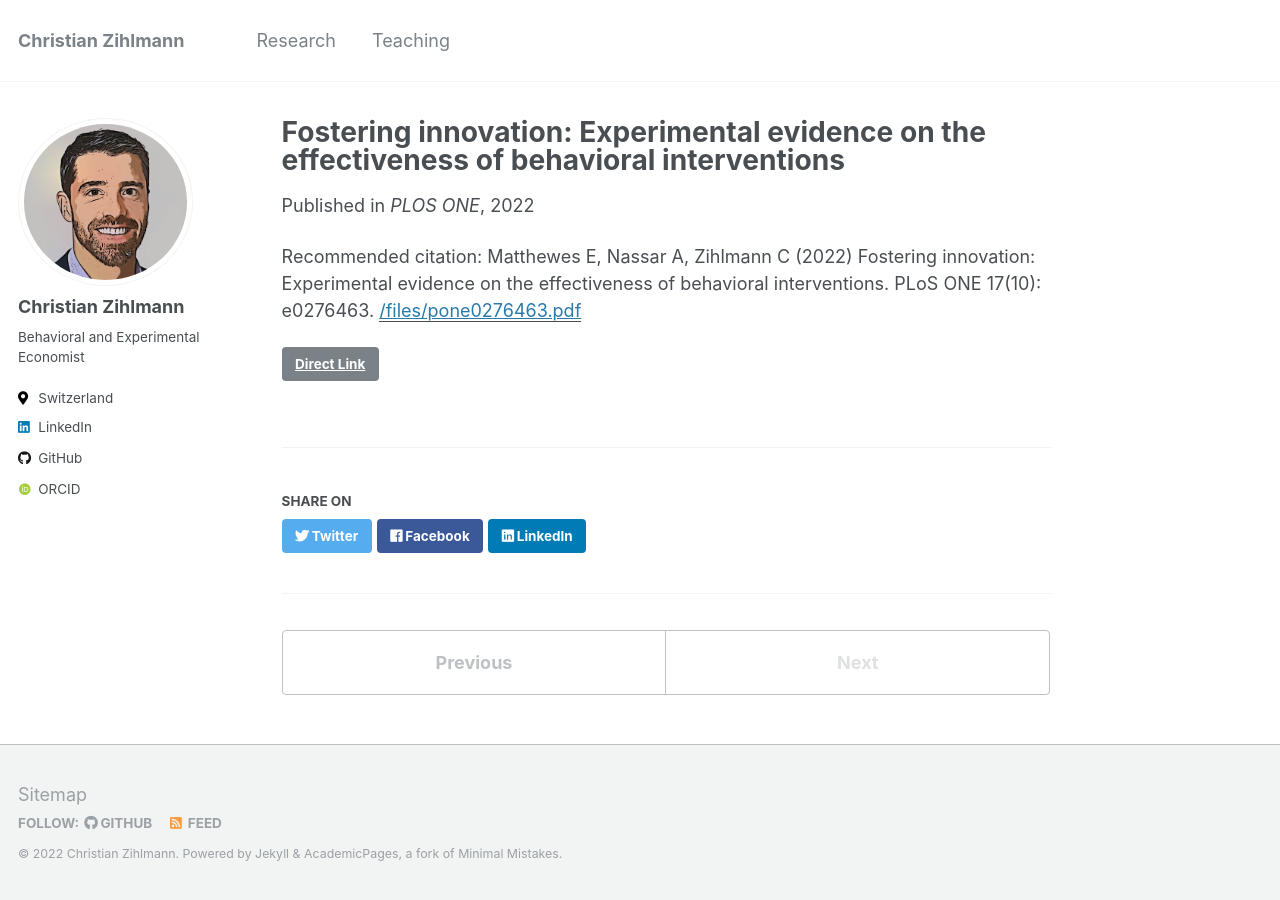
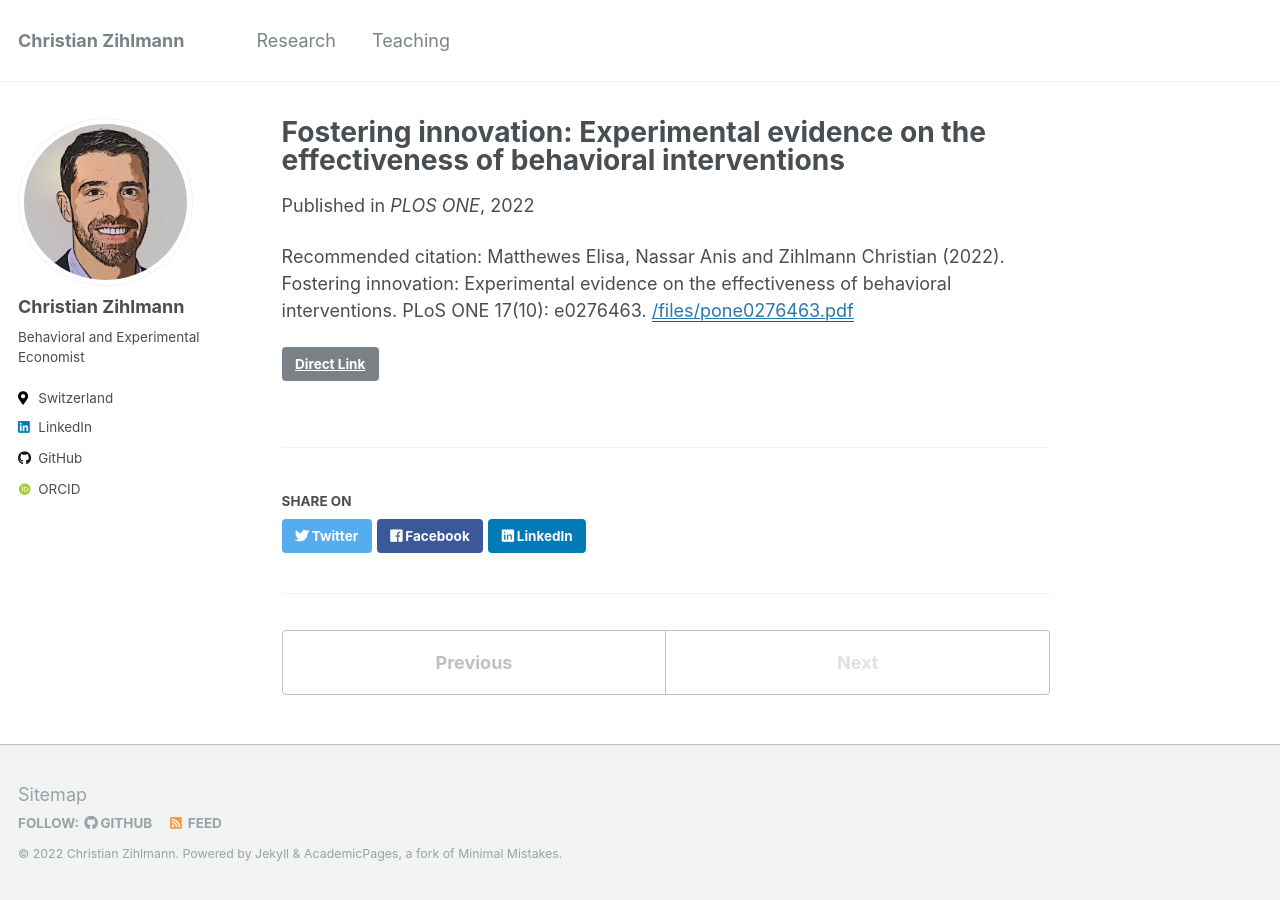
Before and after one commit to christianzihlmann/christianzihlmann.github.io, a Jekyll site: the page built from _publications/2022_plos.md, in a window 1280 px wide. Built offline with Jekyll 4.4.1, drawn with Linux system fonts in a browser that asks for light colours; some web fonts are replaced.

Commit message:
10dec22-3

```diff
--- a/_publications/2022_plos.md
+++ b/_publications/2022_plos.md
@@ -9,5 +9,5 @@ venue: 'PLOS ONE'
 code: 'https://osf.io/hup9c/'
 paperurl: '/files/pone0276463.pdf'
 link: 'https://journals.plos.org/plosone/article?id=10.1371/journal.pone.0276463'
-citation: 'Matthewes E, Nassar A, Zihlmann C (2022) Fostering innovation: Experimental evidence on the effectiveness of behavioral interventions. PLoS ONE 17(10): e0276463.'
+citation: 'Matthewes Elisa, Nassar Anis and Zihlmann Christian (2022). Fostering innovation: Experimental evidence on the effectiveness of behavioral interventions. PLoS ONE 17(10): e0276463.'
 ---
```
Also changed, not shown: _pages/publications.md (+1 -1 lines), _publications/2021_control.md (added, +13 -0 lines), _publications/2022_hindsight.md (+1 -1 lines), _pages/Archive/publications_original.md (renamed from _pages/publications_original.md), 3 other files.
